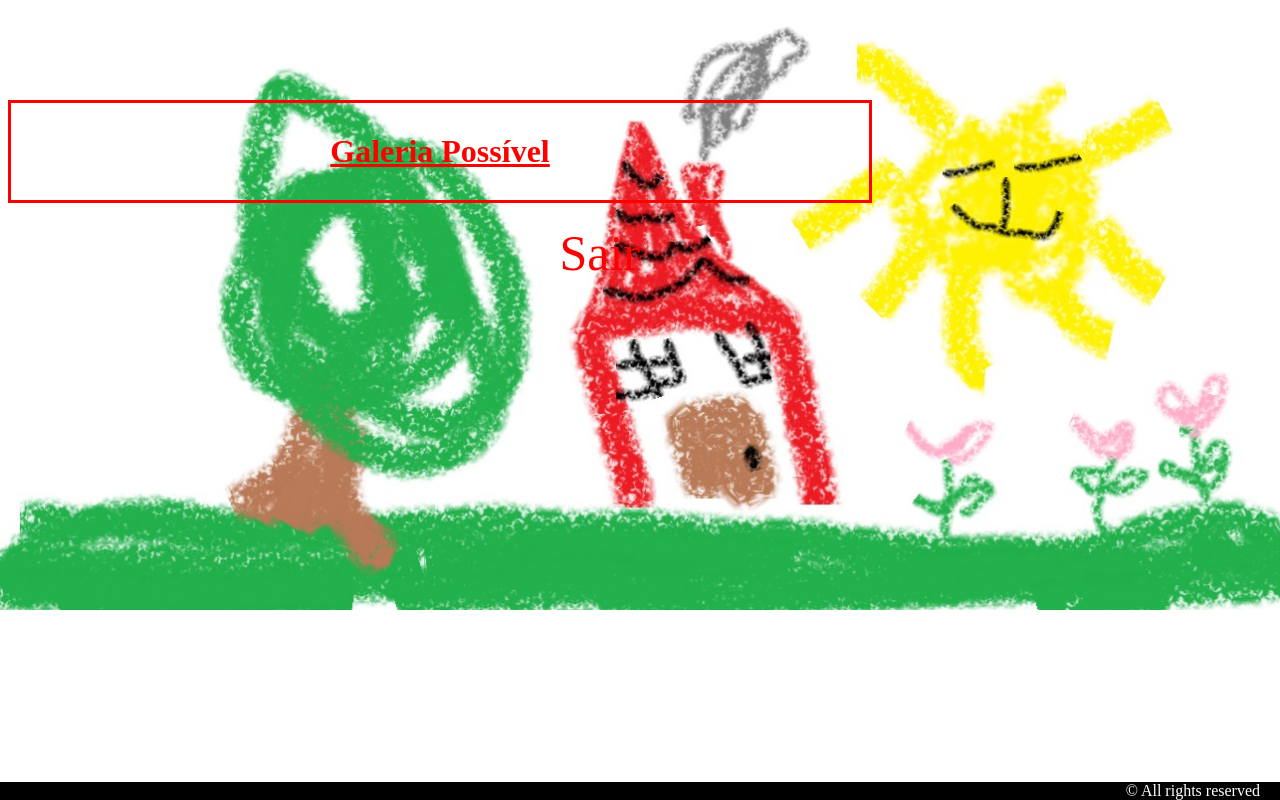
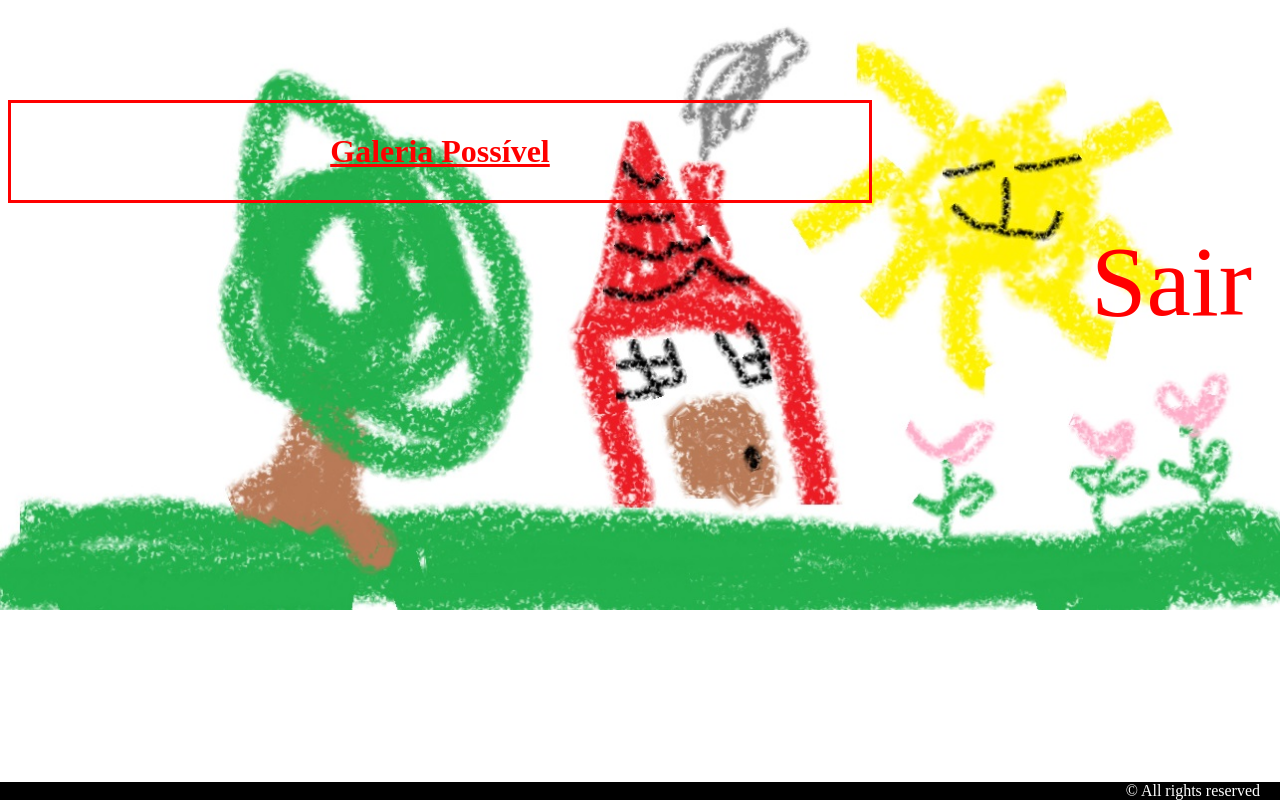
Before and after one commit to Paprikadarlingtoniapurpuraquevedo/galeria_possivel, a website: page index.html in a window 1280 px wide. Drawn offline with Linux system fonts and the light colour scheme.

Commit message:
Versão 21

```diff
--- a/css/index.css
+++ b/css/index.css
@@ -44,7 +44,7 @@
     }
 
     #right-content {
-        width: 50%;
+        width: 100%;
         float: left;
     }
 
@@ -55,7 +55,7 @@
     }
 
     #right-content li a {
-        font-size: 50px;
+        font-size: 100px;
         text-decoration: none;
         color: red;
     }
@@ -65,7 +65,7 @@
     }
 
     #right-content li p {
-        font-size: 50px;
+        font-size: 100px;
         text-decoration: none;
         color: red;
     }
```
